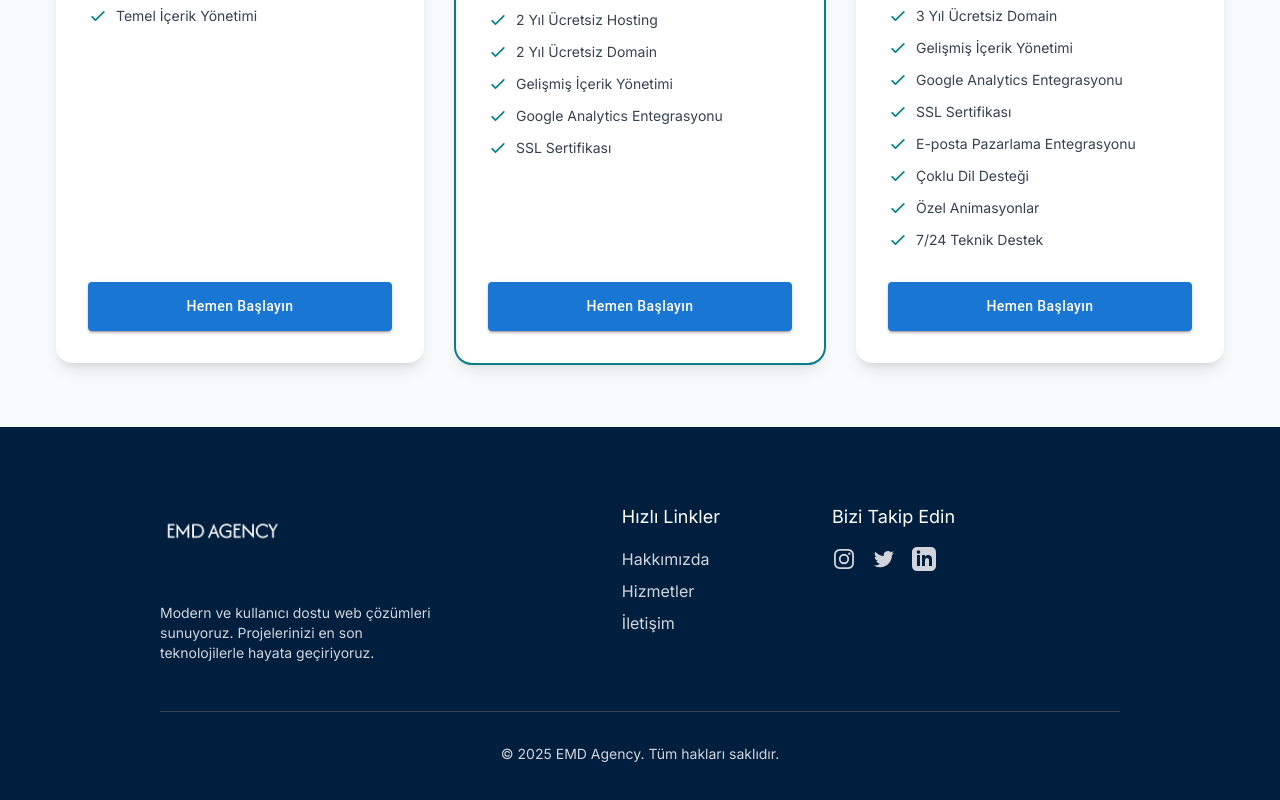
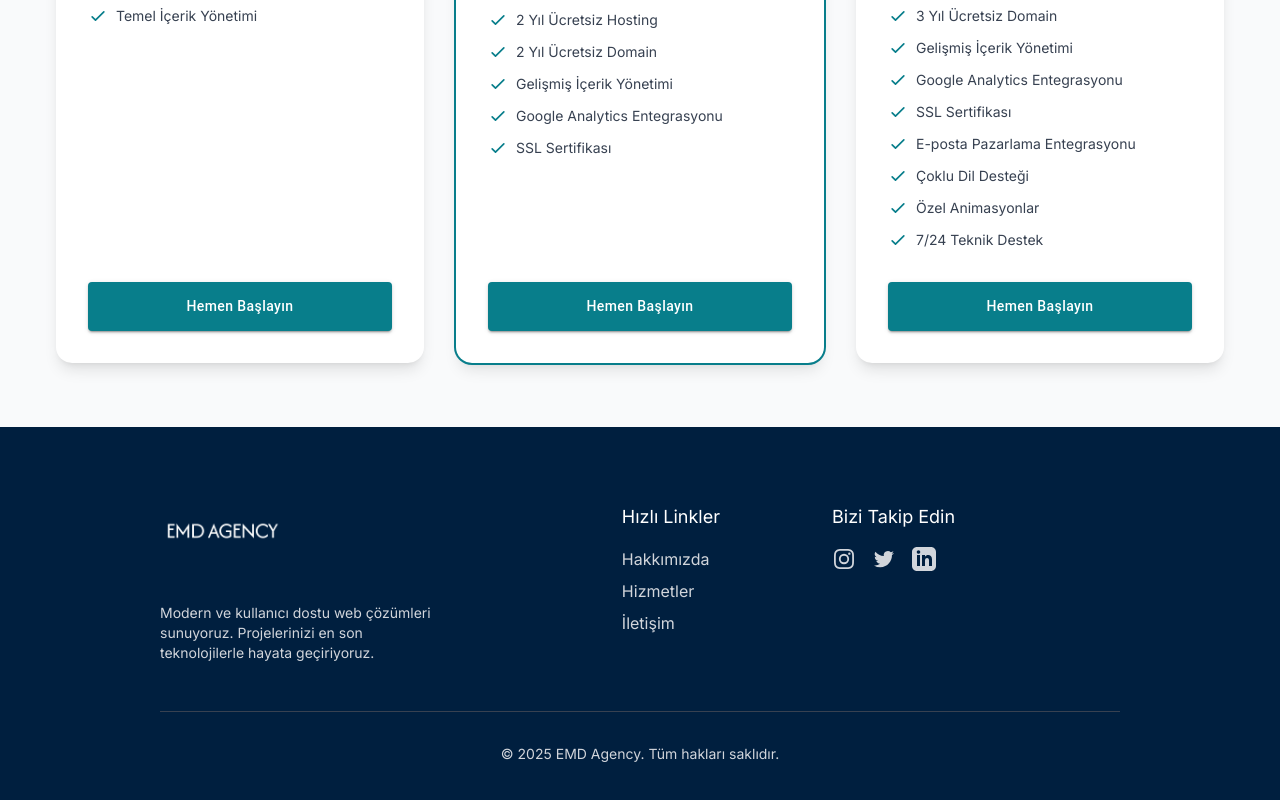
Before and after one commit to enesmalikdmn/emd-ajans, a Next.js app: page /pricing in a window 1280 px wide. Shown: the part 910-1710 px from the top of the page. Built offline with nearby package versions, Linux system fonts and the light colour scheme.

Commit message:
style: Fix button color in Pricing component

```diff
--- a/app/components/Header.tsx
+++ b/app/components/Header.tsx
@@ -80,9 +80,6 @@ const Header = () => {
                 textTransform: 'none',
                 backgroundColor: '#087E8B !important',
                 color: '#fff !important',
-                '&:hover': {
-                  backgroundColor: '#0A2342 !important'
-                }
               }}
               aria-label="Paketlerimiz"
             >
--- a/app/components/Pricing.tsx
+++ b/app/components/Pricing.tsx
@@ -136,12 +136,12 @@ const Pricing = () => {
                 <div className="mt-8">
                   <Button
                     variant="contained"
-                    color="primary"
                     fullWidth
                     href="/contact"
                     sx={{
                       borderRadius: 1,
                       textTransform: 'none',
+                      backgroundColor: '#087E8B !important',
                       py: 1.5,
                       '&:hover': {
                         backgroundColor: '#357ABD'
```
